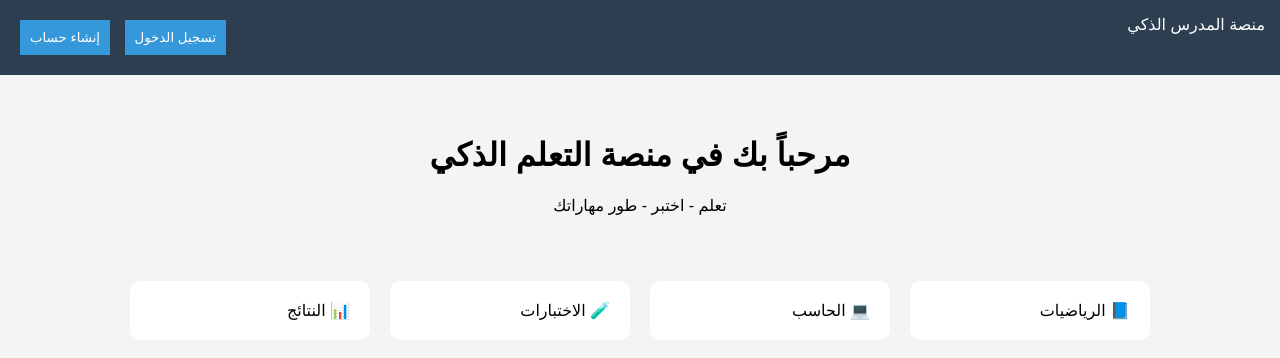
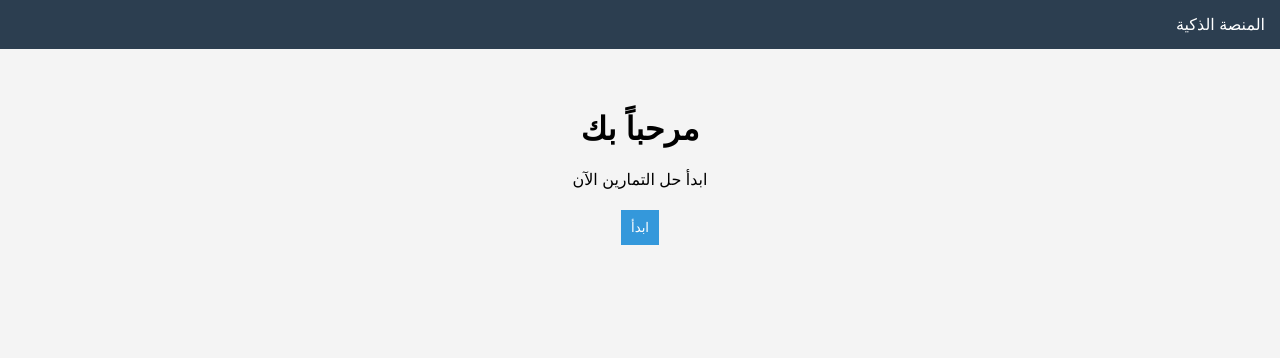
Before and after one commit to asmailsuliman161-svg/smart-platform, a plain HTML site: page index.html in a window 1280 px wide. Drawn offline with Linux system fonts and the light colour scheme.

Commit message:
Update HTML content and titles

```diff
--- a/index.html
+++ b/index.html
@@ -1,31 +1,21 @@
 <!DOCTYPE html>
 <html lang="ar">
 <head>
-    <meta charset="UTF-8">
-    <title>منصة المدرس الذكي</title>
-    <link rel="stylesheet" href="style.css">
+<meta charset="UTF-8">
+<title>المنصة الذكية</title>
+<link rel="stylesheet" href="style.css">
 </head>
 
 <body>
 
 <header>
-    <div>منصة المدرس الذكي</div>
-    <div>
-        <button onclick="goTo('login.html')">تسجيل الدخول</button>
-        <button onclick="goTo('register.html')">إنشاء حساب</button>
-    </div>
+    <div>المنصة الذكية</div>
 </header>
 
 <div class="container">
-    <h1>مرحباً بك في منصة التعلم الذكي</h1>
-    <p>تعلم - اختبر - طور مهاراتك</p>
-</div>
-
-<div class="cards">
-    <div class="card">📘 الرياضيات</div>
-    <div class="card">💻 الحاسب</div>
-    <div class="card">🧪 الاختبارات</div>
-    <div class="card">📊 النتائج</div>
+    <h1>مرحباً بك</h1>
+    <p>ابدأ حل التمارين الآن</p>
+    <button onclick="goTo('dashboard.html')">ابدأ</button>
 </div>
 
 <script src="script.js"></script>
```
